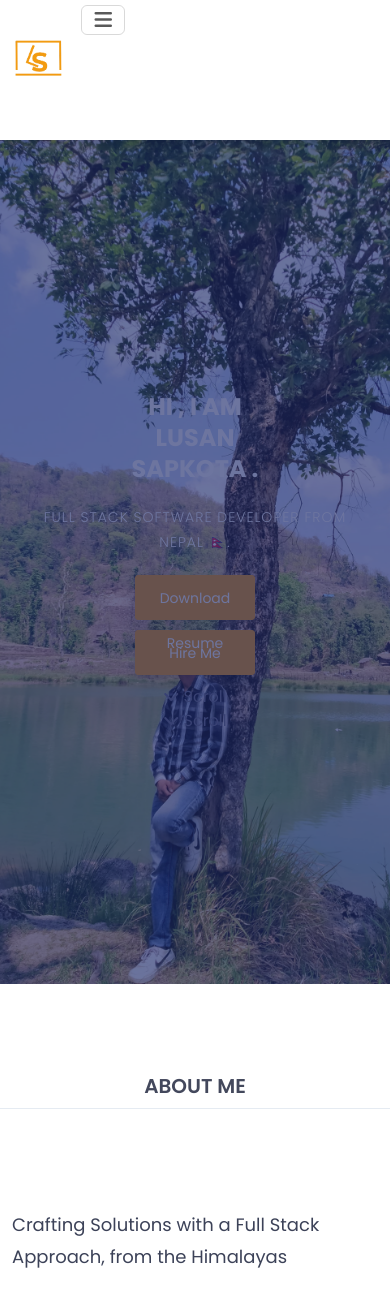
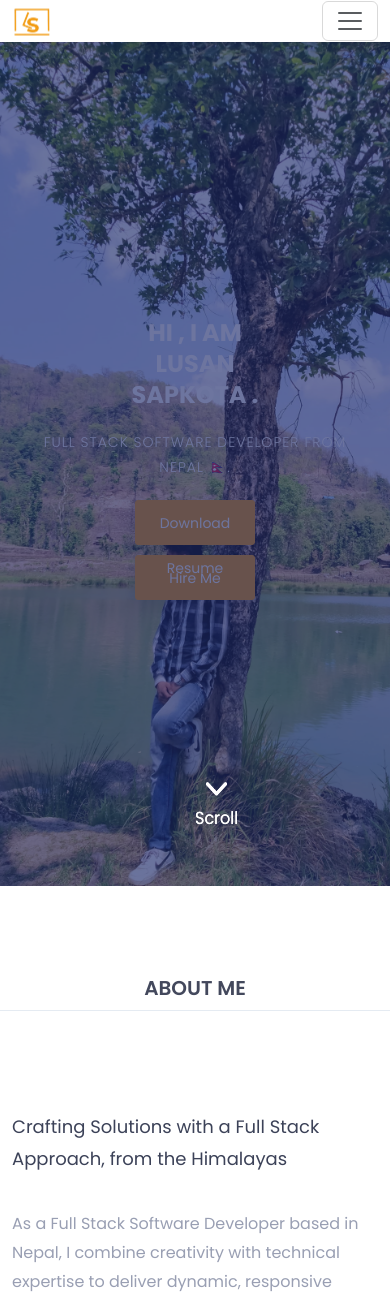
Before and after one commit to Lusan-sapkota/portfolio, a Flask app: page / in a window 390 px wide. Shown: the top 1300 px of the page. Run offline with Flask 3, Linux system fonts and the light colour scheme; some libraries are stand-ins or nearby versions.

Commit message:
feat: Enhance navbar responsiveness and animations for better user experience

```diff
--- a/static/assets/css/responsive.css
+++ b/static/assets/css/responsive.css
@@ -15,7 +15,10 @@
 }/*max-width:1440px*/
 
 @media screen and (max-width:1199px){
-	nav.navbar.bootsnav ul.nav > li > a { padding: 35px 8px;}
+	nav.navbar.bootsnav ul.nav > li > a {
+    padding: 20px 8px;
+    font-size: 14px;
+  }
 
     /* Navbar adjustments for medium screens */
     nav.navbar.bootsnav .navbar-nav .nav-link {
@@ -49,9 +52,19 @@
 
 @media screen and (max-width:992px){
 	nav.navbar.bootsnav .navbar-collapse.collapse.in {padding-bottom: 30px;}
-	nav.navbar.bootsnav .navbar-toggle {display: inline-block; float: right;margin-right: 0;margin-top: 21px;}
-	nav.navbar.bootsnav .navbar-brand {float: left!important;}
-	nav.navbar.bootsnav ul.nav > li > a {padding: 15px 0px;border: transparent;}
+	nav.navbar.bootsnav .navbar-toggle {
+    display: inline-block;
+    float: right;
+    margin-right: 10px;
+    margin-top: 12px;
+  }
+	nav.navbar.bootsnav .navbar-brand {
+    float: left !important;
+  }
+	nav.navbar.bootsnav ul.nav > li > a {
+    padding: 10px 0px;
+    border: transparent;
+  }
 }/*max-width:992px*/
 
 @media screen and (max-width:991px){
@@ -87,19 +100,26 @@
     }
 
     .navbar-brand img {
-        height: 40px;
+        height: 35px;
         width: auto;
     }
 
-    /* Mobile menu animation */
+    /* Fixed mobile menu animation */
     .navbar-collapse.collapse.show {
-        animation: slideDown 0.5s ease forwards;
+    display: block !important;
+    animation: slideDown 0.3s ease forwards;
+  }
+
+  @keyframes slideDown {
+    from {
+      opacity: 0;
+      transform: translateY(-10px);
     }
-
-    @keyframes slideDown {
-        from { transform: translateY(-10px); opacity: 0; }
-        to { transform: translateY(0); opacity: 1; }
+    to {
+      opacity: 1;
+      transform: translateY(0);
     }
+  }
 
     /* Improved mobile experience */
     .single-about-img {max-width: 450px; margin: 0 auto;}
@@ -164,13 +184,82 @@
 }/*max-width:480px*/
 
 @media screen and (max-width: 440px){
+    /* Navbar height fix for small screens */
+    nav.navbar.bootsnav {
+        padding: 5px 0;
+    }
 
-}/*max-width:400px*/
+    nav.navbar.bootsnav ul.nav > li > a {
+        padding: 10px 15px;
+        font-size: 14px;
+    }
+
+    .navbar-brand img {
+        height: 30px;
+        width: auto;
+    }
+
+    /* Theme toggle positioning on mobile */
+    .theme-toggle-wrapper {
+        position: absolute;
+        right: 60px;
+        top: 8px;
+    }
+
+    .theme-text {
+        display: none; /* Hide "Theme" text on very small screens */
+    }
+
+    /* Fix mobile menu scrolling */
+    .navbar-collapse {
+        max-height: calc(100vh - 60px);
+        overflow-y: auto;
+    }
+}/*max-width:440px*/
 
 @media screen and (max-width:350px){
+    /* Extreme mobile optimization */
+    .navbar-brand img {
+        height: 25px;
+    }
 
+    nav.navbar.bootsnav .navbar-toggle {
+        margin-top: 5px;
+        margin-right: 5px;
+        padding: 8px;
+    }
+
+    /* Optimize theme toggle placement */
+    .theme-toggle-wrapper {
+        right: 55px;
+        top: 5px;
+    }
 }/*max-width:350px*/
 
-@media screen and  (max-width: 320px){
+@media screen and (max-width: 320px){
+    /* Ultra small screens adjustments */
+    .navbar-brand {
+        max-width: 65%;
+    }
+}/*max-width:320px*/
 
-}/*max-width:320px*/
+/* Global navbar height fix for all screen sizes */
+@media screen and (min-width: 1px) {
+    nav.navbar.bootsnav ul.nav > li > a {
+        padding: 15px 20px; /* Reduce from 35px to 15px */
+    }
+
+    nav.navbar.bootsnav {
+        padding: 0;
+    }
+
+    /* Fix theme toggle functionality */
+    #theme-toggle {
+        cursor: pointer;
+    }
+
+    /* Ensure icons are properly sized */
+    #theme-toggle i {
+        font-size: 16px;
+    }
+}
--- a/static/assets/css/style.css
+++ b/static/assets/css/style.css
@@ -249,33 +249,17 @@ nav.navbar.bootsnav.no-background {
 nav.navbar.bootsnav {
     background-color: #fff;
     border-bottom: transparent;
-    box-shadow: 0 3px 15px rgba(0,0,0,.2);
+    box-shadow: 0 3px 15px rgba(0,0,0,.1);
 }
 
-/*.navbar-brand*/
-.navbar-header a.navbar-brand,.navbar-header a.navbar-brand:hover,.navbar-header a.navbar-brand:focus {
-    display: inline-block;
-    color: #f39c12;
-    font-size: 20px;
-    font-weight: 600;
-    padding: 33px 0px 57px;
+/* Link styling */
+nav.navbar.bootsnav ul.nav > li > a {
+    font-size: 15px;
+    font-weight: 500;
     text-transform: uppercase;
+    padding: 35px 20px;
+    transition: all 0.3s ease;
 }
-
-/*.navbar-brand*/
-
-/*.nav li*/
-nav.navbar.bootsnav ul.nav > li > a {
-    font-size: 16px;
-    font-weight: 400;
-    text-transform:uppercase;
-    -webkit-transition: 0.3s linear;
-    -moz-transition: 0.3s linear;
-    -ms-transition: 0.3s linear;
-    -o-transition: 0.3s linear;
-    transition: 0.3s linear;
-}
-nav.navbar.bootsnav ul.nav > li > a {padding: 35px 20px;}
 nav.navbar.bootsnav ul.nav > li > a:hover,nav.navbar.bootsnav ul.nav > li > a:focus,nav.navbar.bootsnav ul.nav > li.active>a{color: #f39c12;}
 
 nav.navbar.bootsnav ul.nav > li.dropdown > a.dropdown-toggle:after {
@@ -1432,3 +1416,83 @@ span.single-timeline-horizontal.spacial-horizontal-line {width: 88px;}
 body {
     transition: background-color 0.3s ease, color 0.3s ease;
 }
+
+/* Add these animation improvements to your existing file */
+
+/* Smoother navigation */
+html {
+  scroll-behavior: smooth;
+}
+
+/* Navbar shrink animation */
+.navbar-shrink {
+  padding: 0 !important;
+  box-shadow: 0 5px 20px rgba(0,0,0,.1) !important;
+}
+
+/* Improved mobile menu */
+.navbar-collapse {
+  transition: all 0.3s ease;
+}
+
+.show-menu {
+  transition: all 0.3s ease;
+}
+
+/* Fade-in animation for sections */
+section {
+  animation: fadeInSection 1s ease-out;
+}
+
+@keyframes fadeInSection {
+  from {
+    opacity: 0;
+    transform: translateY(20px);
+  }
+  to {
+    opacity: 1;
+    transform: translateY(0);
+  }
+}
+
+/* Smooth scroll indicator */
+.scroll-indicator {
+  position: absolute;
+  bottom: 30px;
+  left: 50%;
+  transform: translateX(-50%);
+  text-align: center;
+  color: #fff;
+  animation: bounce 2s infinite;
+}
+
+.scroll-indicator i {
+  font-size: 24px;
+  display: block;
+  margin-bottom: 5px;
+}
+
+@keyframes bounce {
+  0%, 20%, 50%, 80%, 100% {
+    transform: translateY(0);
+  }
+  40% {
+    transform: translateY(-20px);
+  }
+  60% {
+    transform: translateY(-10px);
+  }
+}
+
+/* Theme toggle animation */
+#theme-toggle {
+  overflow: hidden;
+}
+
+#theme-toggle i {
+  transition: all 0.3s ease;
+}
+
+#theme-toggle:hover {
+  background: rgba(0,0,0,0.05);
+}
--- a/static/assets/js/custom.js
+++ b/static/assets/js/custom.js
@@ -573,5 +573,34 @@ $(document).ready(function() {
         initElementAnimations();
     }
 
+    // Enhanced Sticky Navbar
+    $(window).on('scroll', function() {
+      const navbar = $('nav.navbar');
+
+      if ($(this).scrollTop() > 50) {
+        navbar.addClass('navbar-shrink');
+        // Additional shrink styling
+        navbar.find('.navbar-brand img').css('height', '35px');
+        navbar.find('ul.nav > li > a').css('padding-top', '15px').css('padding-bottom', '15px');
+      } else {
+        navbar.removeClass('navbar-shrink');
+        // Restore original sizing
+        navbar.find('.navbar-brand img').css('height', '');
+        navbar.find('ul.nav > li > a').css('padding-top', '').css('padding-bottom', '');
+      }
+    });
+
+    // Improved mobile menu toggle
+    $('.navbar-toggle').on('click', function() {
+      // Add smooth animation class
+      setTimeout(function() {
+        if ($('.navbar-collapse').hasClass('in')) {
+          $('.navbar-collapse').addClass('show-menu');
+        } else {
+          $('.navbar-collapse').removeClass('show-menu');
+        }
+      }, 50);
+    });
+
     // Continue with rest of your custom.js code...
 });
--- a/templates/index.html
+++ b/templates/index.html
@@ -288,29 +288,42 @@
 		<header class="top-area">
 			<div class="header-area">
 				<!-- Start Navigation -->
-				<nav class="navbar navbar-expand-lg navbar-default bootsnav navbar-fixed dark no-background">
+				<nav class="navbar navbar-default bootsnav">
 				  <div class="container">
-						<!-- Start Header Navigation -->
-						<div class="navbar-header">
-							<button type="button" class="navbar-toggler" data-bs-toggle="collapse" data-bs-target="#navbar-menu">
-								<i class="fas fa-bars"></i>
+				    <!-- Logo -->
+				    <a href="{{ url_for('index') }}" class="navbar-brand">
+				      <img src="{{ url_for('static', filename='assets/logo/logo.png') }}" alt="logo" width="60" height="40" class="logo-animation">
+				    </a>
+
+				    <!-- Mobile Toggle Button -->
+				    <button class="navbar-toggler" type="button" data-bs-toggle="collapse" data-bs-target="#navbarNav" aria-controls="navbarNav" aria-expanded="false" aria-label="Toggle navigation">
+				      <span class="navbar-toggler-icon"></span>
 				    </button>
-							<a href="{{ url_for('index') }}" class="navbar-brand">
-								<img src="{{ url_for('static', filename='assets/logo/logo.png') }}" alt="logo" width="60" height="50" class="logo-animation">
-							</a>
-						</div><!--/.navbar-header-->
-						<!-- End Header Navigation -->
-
-						<!-- Collect the nav links, forms, and other content for toggling -->
-						<div class="collapse navbar-collapse menu-ui-design" id="navbar-menu">
-							<ul class="navbar-nav ms-auto" data-in="fadeInDown" data-out="fadeOutUp">
-								<li class="nav-item"><a class="nav-link smooth-menu" href="#about">About</a></li>
-								<li class="nav-item"><a class="nav-link smooth-menu" href="#education">Education</a></li>
-								<li class="nav-item"><a class="nav-link smooth-menu" href="#skills">Skills</a></li>
-								<li class="nav-item"><a class="nav-link smooth-menu" href="#experience">Experience</a></li>
-								<li class="nav-item"><a class="nav-link smooth-menu" href="#profiles">Profile</a></li>
-								<li class="nav-item"><a class="nav-link smooth-menu" href="#portfolio">Portfolio</a></li>
-								<li class="nav-item"><a class="nav-link smooth-menu" href="#contact">Contact</a></li>
+
+				    <!-- Navigation Links -->
+				    <div class="collapse navbar-collapse" id="navbarNav">
+				      <ul class="navbar-nav ms-auto">
+				        <li class="nav-item">
+				          <a class="nav-link smooth-menu" href="#about">About</a>
+				        </li>
+				        <li class="nav-item">
+				          <a class="nav-link smooth-menu" href="#education">Education</a>
+				        </li>
+				        <li class="nav-item">
+				          <a class="nav-link smooth-menu" href="#skills">Skills</a>
+				        </li>
+				        <li class="nav-item">
+				          <a class="nav-link smooth-menu" href="#experience">Experience</a>
+				        </li>
+				        <li class="nav-item">
+				          <a class="nav-link smooth-menu" href="#profiles">Profile</a>
+				        </li>
+				        <li class="nav-item">
+				          <a class="nav-link smooth-menu" href="#portfolio">Portfolio</a>
+				        </li>
+				        <li class="nav-item">
+				          <a class="nav-link smooth-menu" href="#contact">Contact</a>
+				        </li>
 				        <li class="nav-item theme-toggle-wrapper">
 				          <a href="#" class="nav-link" id="theme-toggle">
 				            <i class="fas fa-moon"></i>
@@ -318,9 +331,9 @@
 				            <span class="theme-text">Theme</span>
 				          </a>
 				        </li>
-							</ul><!--/.nav -->
-						</div><!-- /.navbar-collapse -->
-					</div><!--/.container-->
+				      </ul>
+				    </div>
+				  </div>
 				</nav><!--/nav-->
 				<!-- End Navigation -->
 			</div><!--/.header-area-->
@@ -1471,6 +1484,7 @@
 										</div><!--/.row-->
 									</form>
 
+
 								</div><!--/.contact-form-->
 							</div><!--/.single-contact-box-->
 						</div><!--/.col-->
```
Lines whose indentation alone changed are shown as unchanged.
